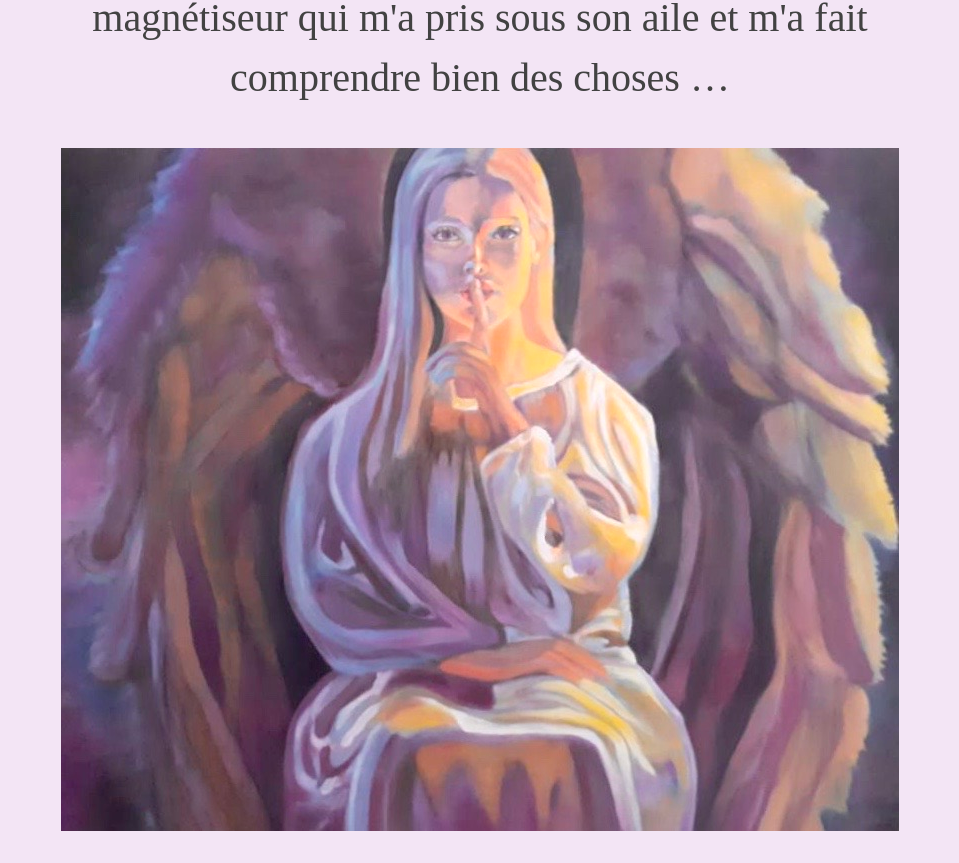
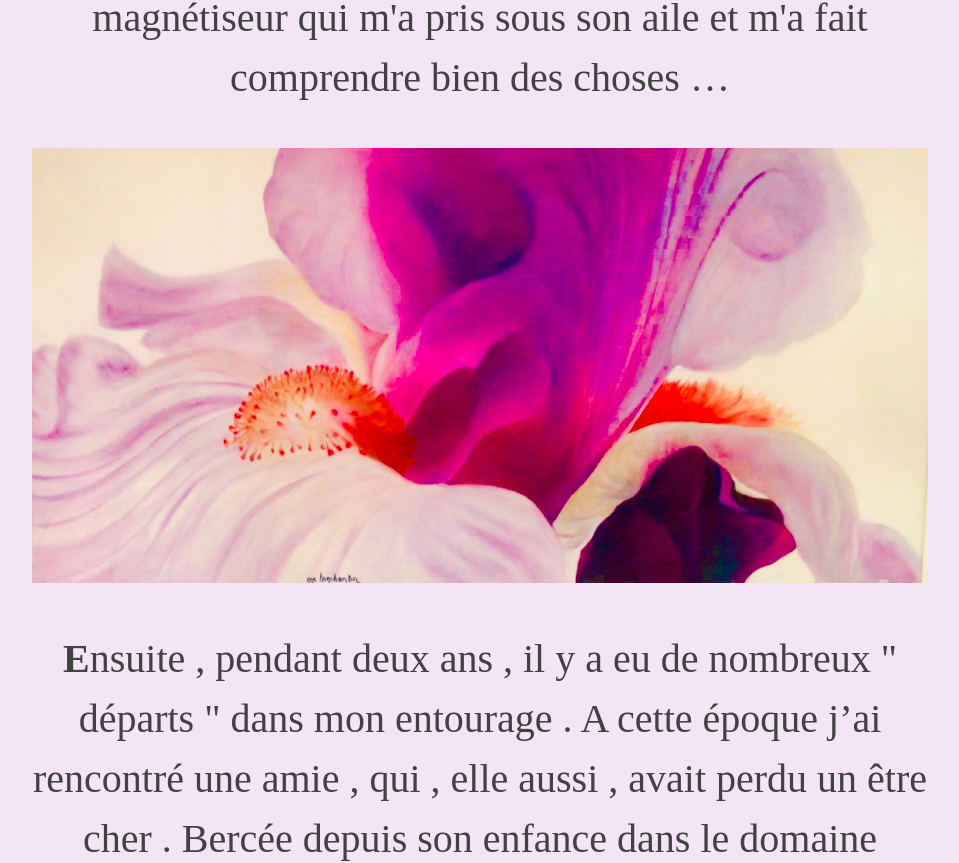
Before and after one commit to stephanevanpe/Khrisma, a React (Create React App) app: page /medium/mon-histoire in a window 1280 px wide. Shown: the part 1780-2643 px from the top of the page, without its empty margins (160-1119 px from the left). Built offline with nearby package versions, Linux system fonts and the light colour scheme; a web font is replaced by a local one.

Commit message:
changing photo

```diff
--- a/src/pages/MyHistory.jsx
+++ b/src/pages/MyHistory.jsx
@@ -32,21 +32,21 @@ const MyHistory = () => {
 							contact quasi permanent avec lui . J'ai su à quel moment il a fait le choix de nous quitter . Je n'en ai jamais parlé à personne .
 						</p>
 						<p className='grey-text text-darken-3 lighten-3' style={{ fontFamily: 'Snell Roundhand, Bookman Old Style', fontSize: '40px' }}>
-							<b>P</b>lus tard dans ma vie , lors d'une intervention chirurgicale , j'ai eu un problème durant lequel j'ai pu entrevoir l'autre côté du
-							" Voile  " : nos êtres chers disparus , sont bien présents dans un amour totalement inconditionnel que je ne peux vous décrire que par les mots
+							<b>P</b>lus tard dans ma vie , lors d'une intervention chirurgicale , j'ai eu un problème durant lequel j'ai pu entrevoir l'autre côté du "
+							Voile " : nos êtres chers disparus , sont bien présents dans un amour totalement inconditionnel que je ne peux vous décrire que par les mots
 							amour , lumière , beauté , douceur , plénitude . Heureusement , J'ai eu la chance de rencontrer un vieux magnétiseur qui m'a pris sous son aile
 							et m'a fait comprendre bien des choses …
 						</p>
 						<img
 							class='responsive-img'
 							alt='medium tarnos khrisma'
-							src={Ange}
-							onClick={() => swal({ icon: `${Ange}`, text: 'Cette peinture a été réalisée par mes soins . D après le modéle des cartes de Doreen Virtue .' })}
+							src={Lotus}
+							onClick={() => swal({ icon: `${Lotus}`, text: 'Cette peinture a été réalisée par mes soins .' })}
 						/>
 						<p className='grey-text text-darken-3 lighten-3' style={{ fontFamily: 'Snell Roundhand, Bookman Old Style', fontSize: '40px' }}>
 							<b>E</b>nsuite , pendant deux ans , il y a eu de nombreux " départs " dans mon entourage . A cette époque j’ai rencontré une amie , qui , elle
-							aussi , avait perdu un être cher . Bercée depuis son enfance dans le domaine spirituel , j'ai pu l'aider et elle a su en retour , me
-							faire accepter ce que mes guides spirituels me demandaient . Tout simplement , d'aider mon prochain .
+							aussi , avait perdu un être cher . Bercée depuis son enfance dans le domaine spirituel , j'ai pu l'aider et elle a su en retour , me faire
+							accepter ce que mes guides spirituels me demandaient . Tout simplement , d'aider mon prochain .
 						</p>
 						<p className='grey-text text-darken-3 lighten-3' style={{ fontFamily: 'Snell Roundhand, Bookman Old Style', fontSize: '40px' }}>
 							<b>P</b>endant plusieurs années , j'ai accompagné les personnes que je rencontrais , dans ma vie privée comme professionnelle et j ai constaté
```
